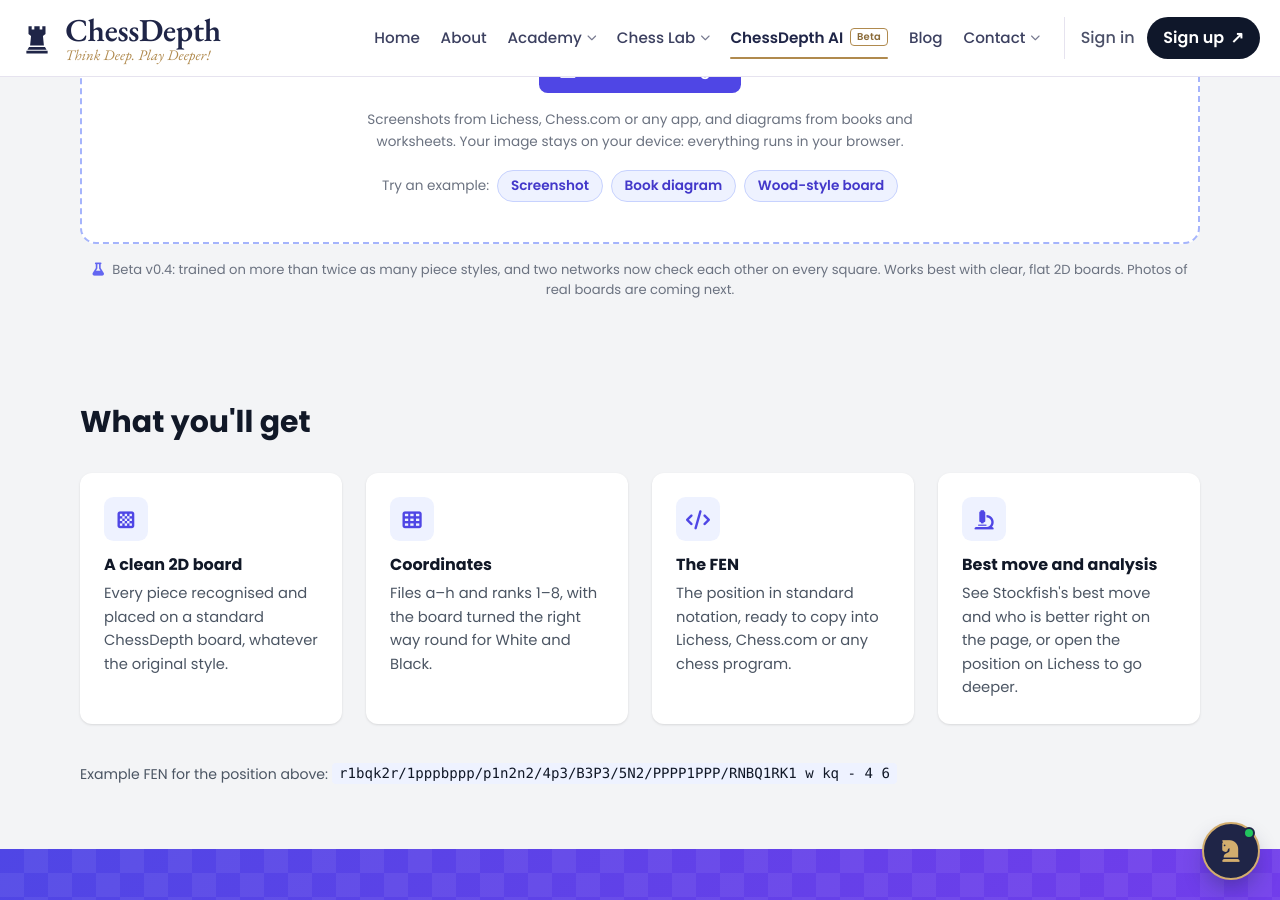
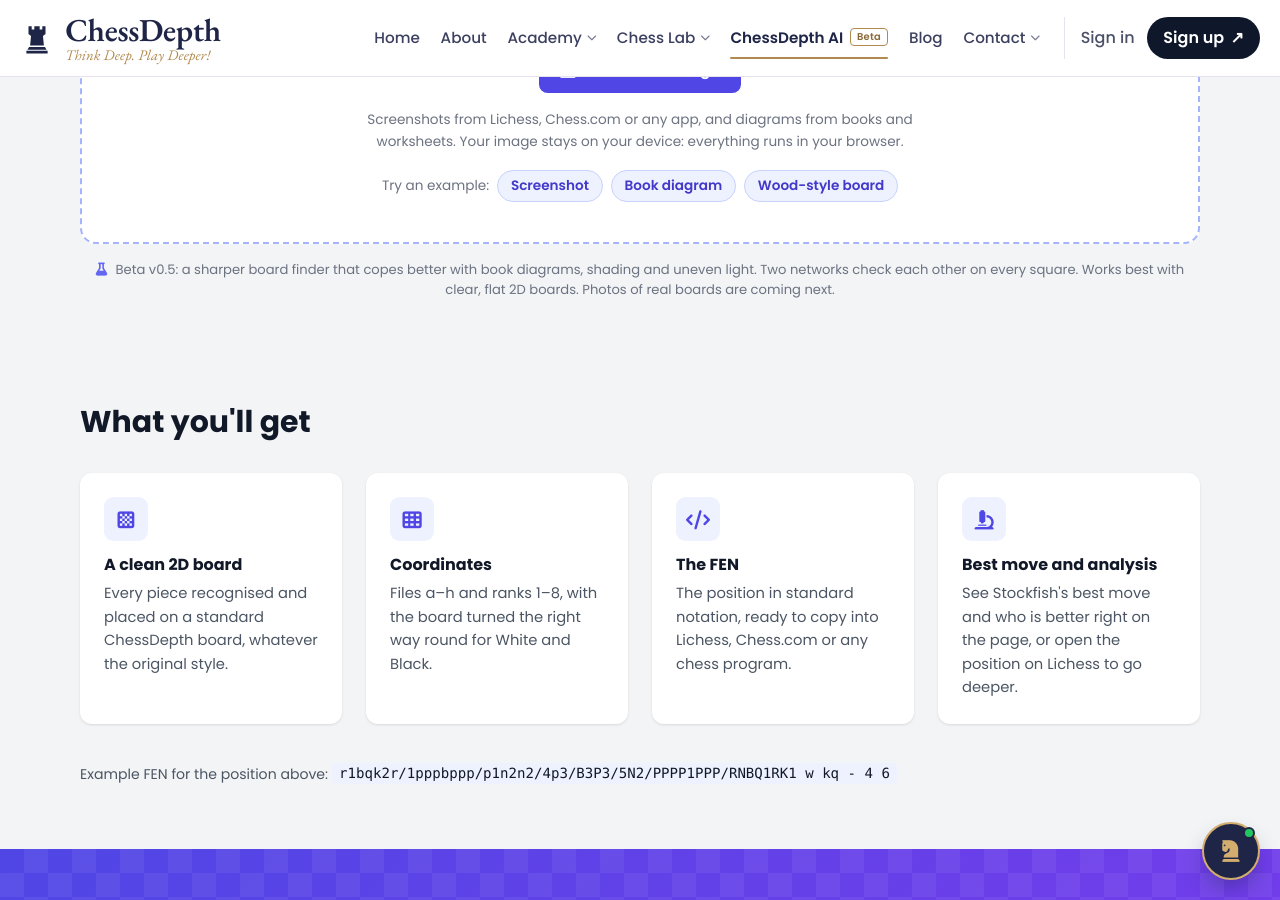
Before and after one commit to Sourabhjoshi1/Chess-Depth, a Jekyll site: the page built from pages/ai.html, in a window 1280 px wide and 900 px high, scrolled down 562 px. Built offline with Jekyll 4.4.1, drawn with Linux system fonts in a browser that asks for light colours.

Commit message:
AI page: beta note for v0.5
Co-Authored-By: Claude Opus 5.5 <noreply@anthropic.com>
Claude-Session: https://claude.ai/code/session_017ZwxdNZGtw2tXrZdE2ZP9f

```diff
--- a/pages/ai.html
+++ b/pages/ai.html
@@ -56,7 +56,7 @@ crumb: ChessDepth AI
           </div>
         </div>
       </div>
-      <p class="ai-beta-note"><i class="fas fa-flask"></i> Beta v0.4: trained on more than twice as many piece styles, and two networks now check each other on every square. Works best with clear, flat 2D boards. Photos of real boards are coming next.</p>
+      <p class="ai-beta-note"><i class="fas fa-flask"></i> Beta v0.5: a sharper board finder that copes better with book diagrams, shading and uneven light. Two networks check each other on every square. Works best with clear, flat 2D boards. Photos of real boards are coming next.</p>
     </div>
   </section>
   <script type="module" src="/assets/js/ai/app.js?v={{ site.time | date: "%s" }}"></script>
```
